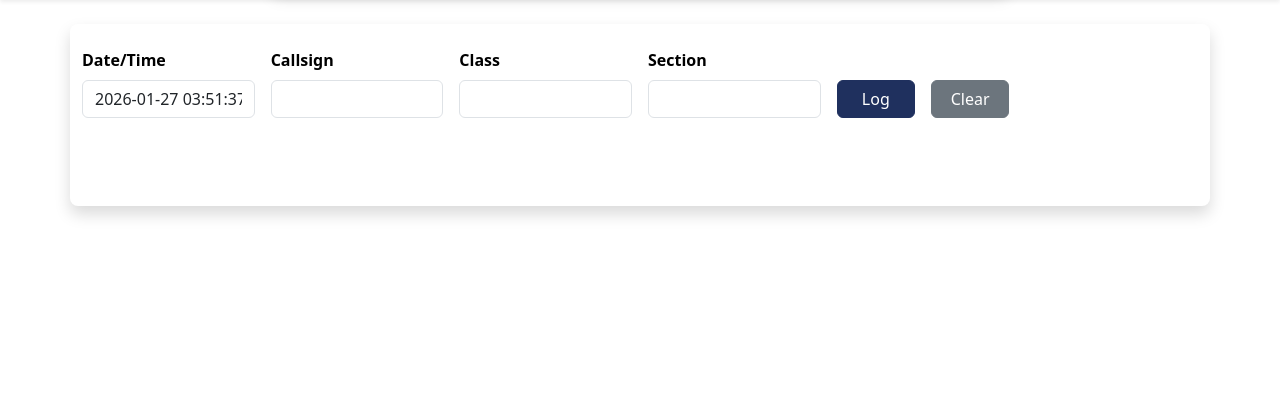
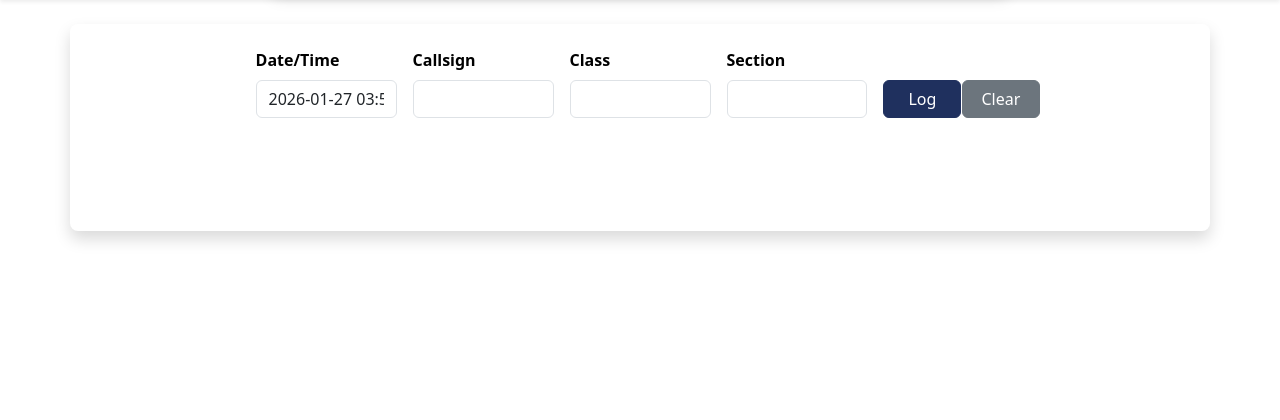
Before and after one commit to jxmx/firefly-logger, a PHP site: page /handkey.php in a window 1280 px wide. Shown: the part 75-495 px from the top of the page. Run offline with PHP 8.4, Linux system fonts and the light colour scheme; data that the repository does not hold is empty; some libraries are stand-ins or nearby versions.

Commit message:
misc alignment fixes

```diff
--- a/web/handkey.php
+++ b/web/handkey.php
@@ -18,11 +18,11 @@ include("header.php");
 ?>
 <main data-logclock-mode="manual">
 <div class="container-md qso-entry-container shadow rounded-3">
-		<div class="row mt-3">
-			<div class="col-12 d-flex justify-content-center">
+		<div class="row mt-3 justify-content-center">
+			<div class="col-12 col-lg-10">
 				<form id="log" name="log" class="needs-validation w-100" novalidate>
 
-					<div class="row mt-2 g-3 align-items-start">
+					<div class="row mt-2 g-3 align-items-top justify-content-center">
 
 						<!-- Date/Time -->
 						<div class="col-12 col-md-2">
@@ -31,6 +31,7 @@ include("header.php");
 								id="logclock"
 								name="logclock"
 								class="form-control"
+								tabindex="-1"
 								autocomplete="off">
 						</div>
 
@@ -78,6 +79,7 @@ include("header.php");
 									class="btn btn-primary">
 								Log
 							</button>
+							<div class="invalid-feedback d-block opacity-0">placeholder</div>
 						</div>
 
 						<!-- Clear Button -->
@@ -91,13 +93,9 @@ include("header.php");
 									tabindex="-1">
 								Clear
 							</button>
+							<div class="invalid-feedback d-block opacity-0">placeholder</div>
 						</div>
-
-						<!-- Future expansion -->
-						<div class="col-12 col-md-2"></div>
-
 					</div>
-
 					<!-- Hidden fields -->
 					<input type="hidden" id="opcallsign" name="opcallsign">
 					<input type="hidden" id="opoperator" name="opoperator">
```
